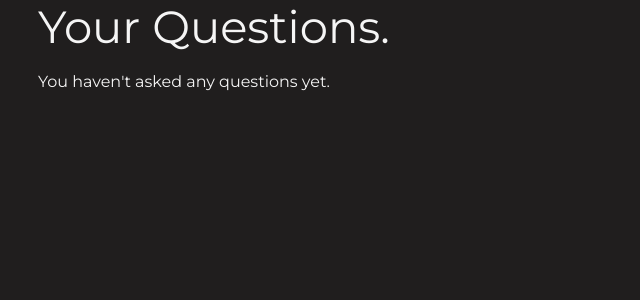
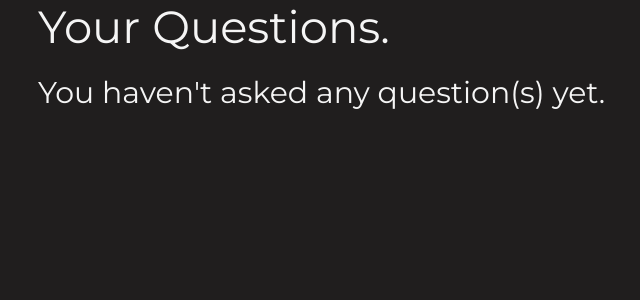
Before and after one commit to nova-sangeeth/QnA-application, a Django app: page /question/my_questions/ in a window 1280 px wide. Shown: the part 98-398 px from the top of the page, without its empty margins (62-702 px from the left). Run offline with Django 3.2, Linux system fonts and the light colour scheme; data that the repository does not hold is empty; some libraries are stand-ins or nearby versions.

Commit message:
changed the url to the template syntax

```diff
--- a/templates/my_question.html
+++ b/templates/my_question.html
@@ -16,7 +16,10 @@
 
     {% endfor %}
     {% if not questions_exist %}
-    <p>You haven't asked any questions yet.</p>
-    {% endif %}
+    <div>
+        <a class="lead" href="{%  url 'new'  %}" style="font-size: 30px;  text-decoration: none;">You haven't asked any
+            question(s)
+            yet.</a>
+    </div> {% endif %}
 </div>
 {% endblock %}
```
